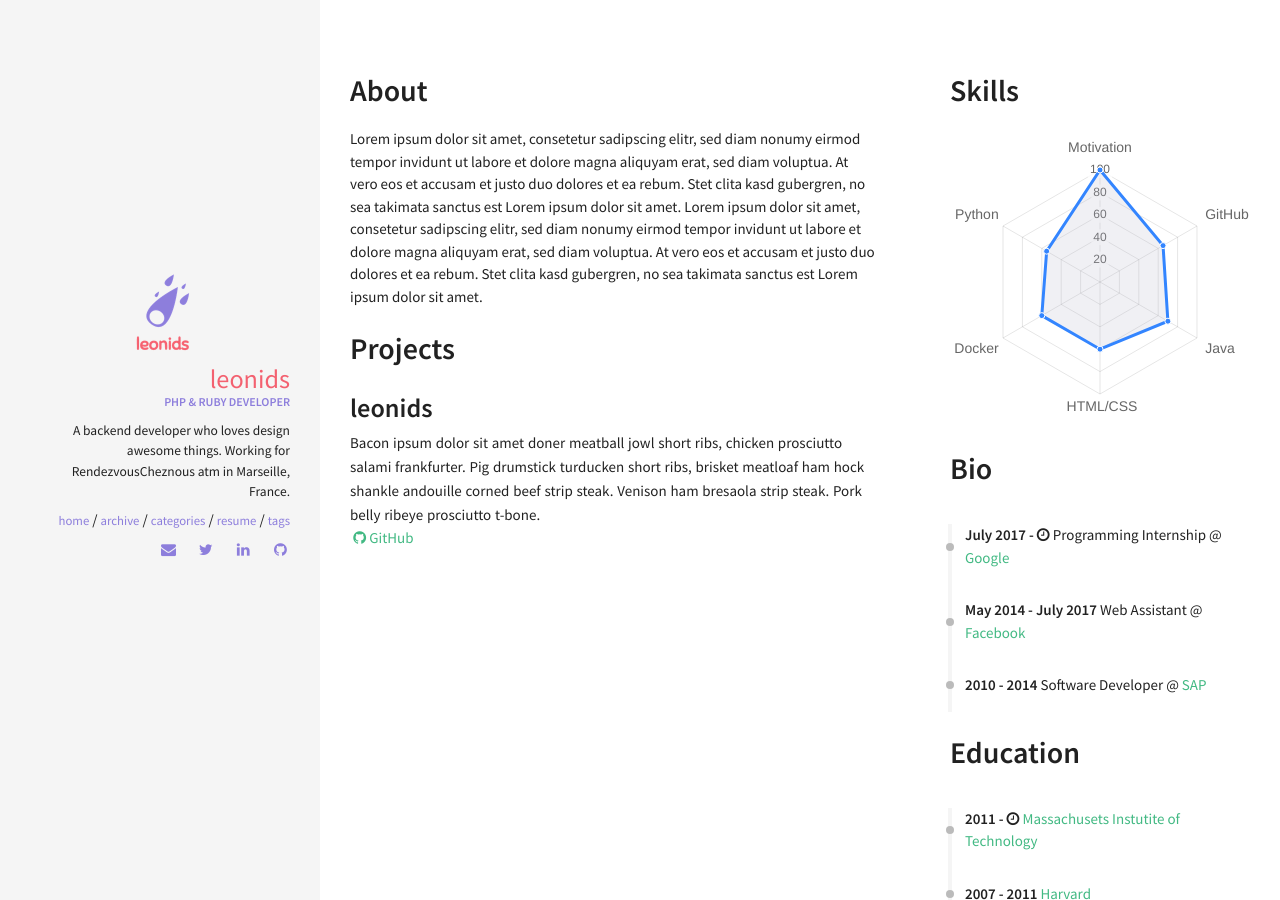
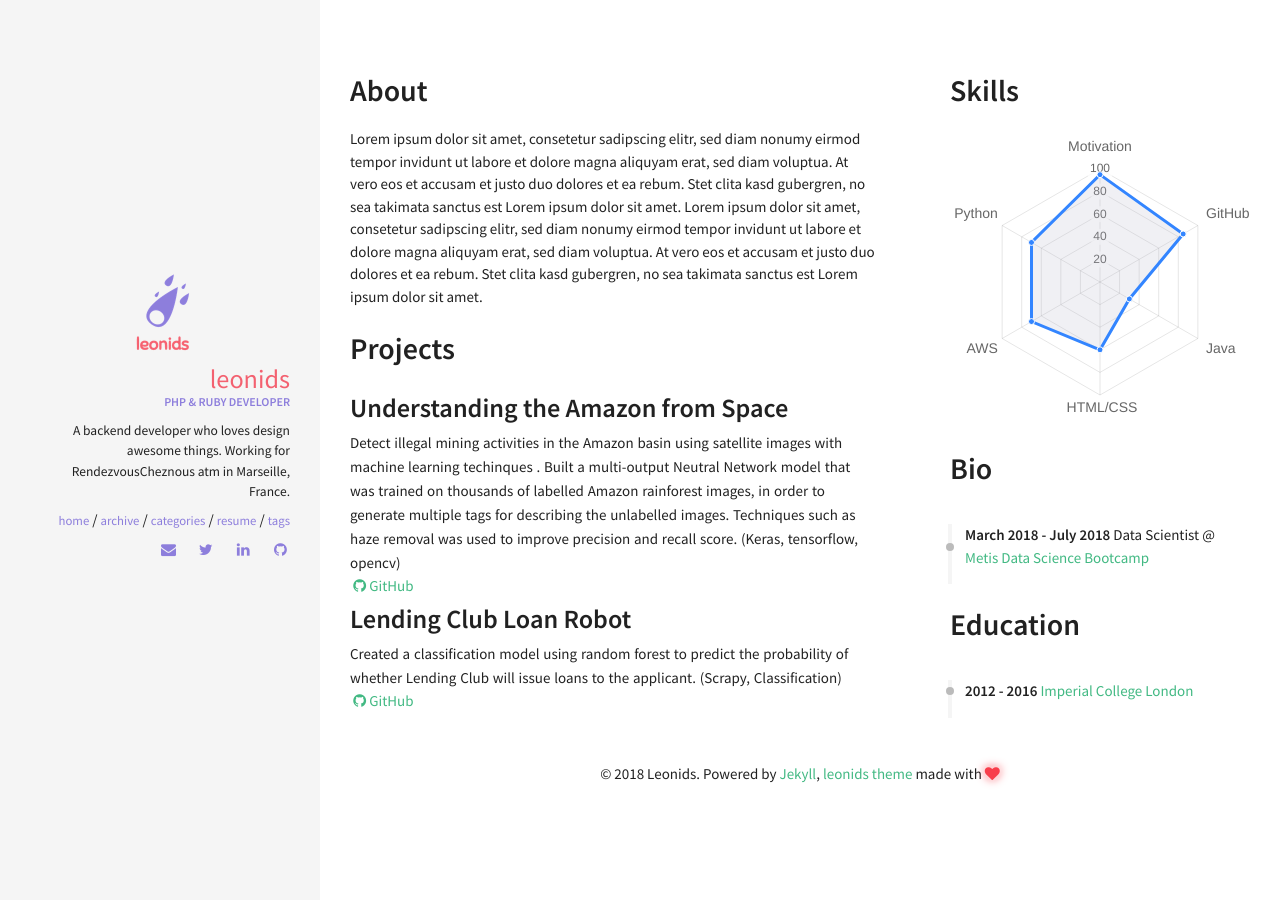
Before and after one commit to mumuxi15/mumuxi15.github.io, a Jekyll site: the page built from resume.html, in a window 1280 px wide. Built offline with Jekyll 4.4.1, drawn with Linux system fonts in a browser that asks for light colours; nearby versions of some CDN libraries.

Commit message:
update bio and projects

```diff
--- a/_data/index/careers.yml
+++ b/_data/index/careers.yml
@@ -1,16 +1,6 @@
 # careers section data
 # if you don't have language feature(language.yml is empty), ignore "i18n" items
-- name: Google
+- name: Metis Data Science Bootcamp
   link: http://www.google.com/
-  date: July 2017 - <i class="fa fa-clock-o" aria-hidden="true" title="Until Now"></i>
-  job: Programming Internship
-
-- name: Facebook
-  link: http://www.facebook.com/
-  date: May 2014 - July 2017
-  job: Web Assistant
-
-- name: SAP
-  link: https://www.sap.com/
-  date: 2010 - 2014
-  job: Software Developer
+  date: March 2018 - July 2018
+  job: Data Scientist
--- a/_data/index/education.yml
+++ b/_data/index/education.yml
@@ -1,8 +1,3 @@
-- name: Massachusets Instutite of Technology
-  link: http://web.mit.edu/
-  date: 2011 - <i class="fa fa-clock-o" aria-hidden="true" title="Until Now"></i>
-  descr: <br> (expected graduation in 2019)
-
-- name: Harvard
-  link: http://www.harvard.edu/
-  date: 2007 - 2011
+- name: Imperial College London
+  link: https://www.imperial.ac.uk/
+  date: 2012 - 2016
--- a/_data/index/projects.yml
+++ b/_data/index/projects.yml
@@ -1,4 +1,16 @@
-- name: leonids
-  descr: "Bacon ipsum dolor sit amet doner meatball jowl short ribs, chicken prosciutto salami frankfurter. Pig drumstick turducken short ribs, brisket meatloaf ham hock shankle andouille corned beef strip steak. Venison ham bresaola strip steak. Pork belly ribeye prosciutto t-bone."
+- name: Understanding the Amazon from Space
+  descr: "Detect illegal mining activities in the Amazon basin using satellite images with machine learning techinques . Built a multi-output Neutral Network model that was trained on thousands of labelled Amazon rainforest images, in order to generate multiple tags for describing the unlabelled images. Techniques such as haze removal was used to improve precision and recall score. (Keras, tensorflow, opencv) "
+  image: pong.png
+  github: https://github.com/mumuxi15/metis_proj
+
+
+- name: Lending Club Loan Robot
+  descr: "Created a classification model using random forest to predict the probability of whether Lending Club will issue loans to the applicant. (Scrapy, Classification)"
   image: pong.png
   github: https://github.com/renyuanz/leonids
+
+
+
+
+
+#
--- a/_data/index/skills.yml
+++ b/_data/index/skills.yml
@@ -2,5 +2,5 @@
 
 label: Ability
 id : cs
-aspects: Motivation, GitHub, Java, HTML/CSS, Docker, Python
-percentage: 100, 65, 70, 60, 60, 55
+aspects: Motivation, GitHub, Java, HTML/CSS, AWS, Python
+percentage: 95, 85, 30, 60, 70, 70
```
